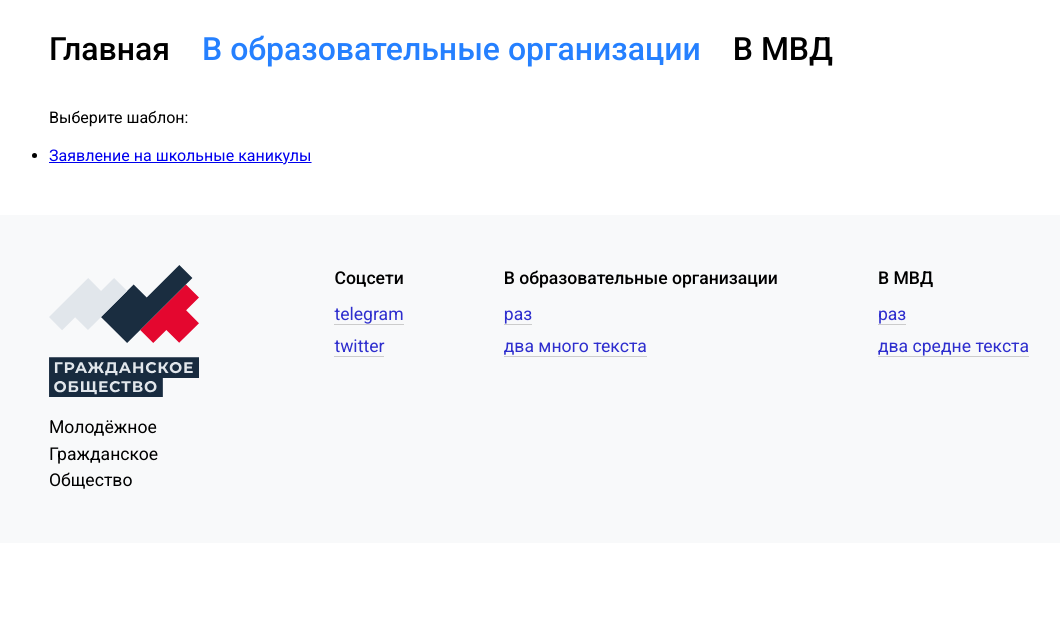
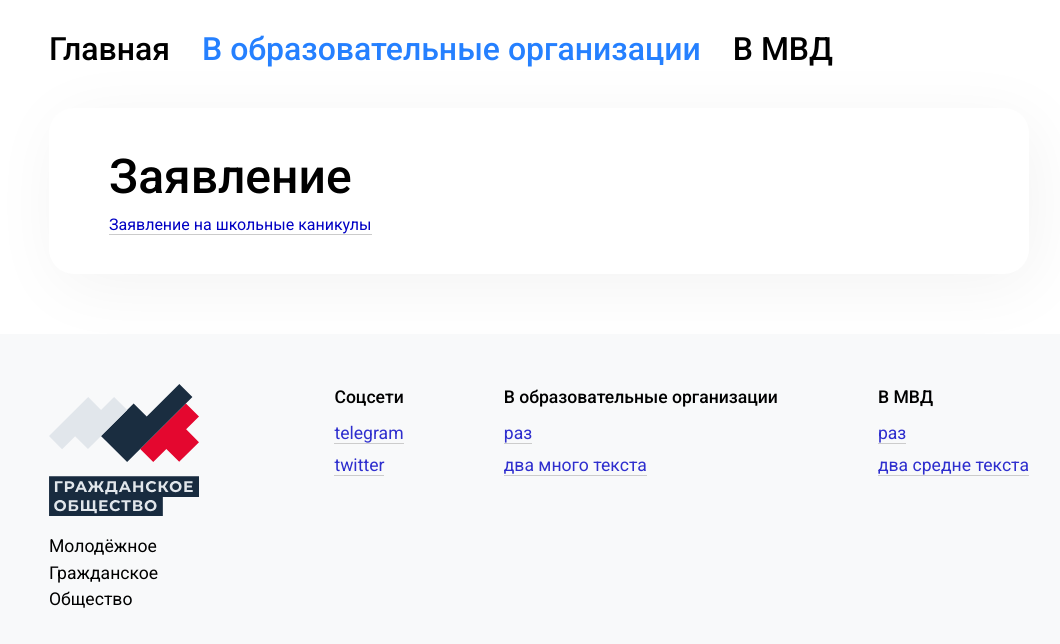
Before and after one commit to e965/civsoc-appeal-constructor, a React (Create React App) app: page /#/edu in a window 1280 px wide. Shown: the top 644 px of the page, without its empty margins (101-1161 px from the left). Built offline with nearby package versions, Linux system fonts and the light colour scheme.

Commit message:
начал верстать AppealPage
+ немного поменял роутинг, теперь это универсальная компонента для edu и police

```diff
--- a/src/components/App/AppSwitch.tsx
+++ b/src/components/App/AppSwitch.tsx
@@ -8,7 +8,7 @@ import ErrorPage from '../ErrorPage/ErrorPageContainer';
 
 import MainPage from '../Pages/Main/MainPage';
 
-import EduPage from '../EduPage/EduPageContainer';
+import AppealPage from '../AppealPage/AppealPageContainer';
 
 const AppSwitch: React.FC = () => {
     return (
@@ -21,15 +21,15 @@ const AppSwitch: React.FC = () => {
                     <MainPage />
                 </Route>
                 <Route path="/edu" exact>
-                    <EduPage />
+                    <AppealPage org="edu" />
                 </Route>
                 {EduApeals.map(Apeal => (
-                    <Route key={Apeal.id} path={`/edu/${Apeal.id}`}>
-                        <EduPage appealID={Apeal.id} />
+                    <Route key={Apeal.id} path={`/edu/${Apeal.id}`} exact>
+                        <AppealPage org="edu" appealID={Apeal.id} />
                     </Route>
                 ))}
                 <Route path="/police" exact>
-                    <p>привет))</p>
+                    <AppealPage org="police" />
                 </Route>
                 {[404].map(ErrorID => (
                     <Route key={ErrorID} path={`/error-${ErrorID}`}>
--- /dev/null
+++ b/src/components/AppealPage/AppealPage.scss
@@ -0,0 +1,47 @@
+@import '../../styles/Imports';
+
+.appeal {
+    &__head {
+        padding: 40px 60px;
+
+        background-color: #fff;
+        border-radius: 25px;
+
+        box-shadow: 7px 12px 70px rgba(#000, 0.05);
+
+        &__h {
+            font-size: 3em;
+            font-weight: 500;
+        }
+
+        &__list {
+            margin-top: 10px;
+
+            li {
+                margin-top: 10px;
+                list-style: none;
+
+                &[data-selected] {
+                    font-weight: 500;
+                }
+
+                a {
+                    text-decoration: none;
+
+                    --link-color: #0000c4;
+
+                    color: var(--link-color);
+                    border-bottom: 1px solid #cbcbcb;
+
+                    &:hover {
+                        border-color: var(--link-color);
+                    }
+                }
+            }
+        }
+    }
+
+    &__form {
+        margin-top: 50px;
+    }
+}
--- /dev/null
+++ b/src/components/AppealPage/AppealPage.tsx
@@ -0,0 +1,67 @@
+import React from 'react';
+import { Link } from 'react-router-dom';
+
+import { AppealType } from '../../data/types';
+
+import './AppealPage.scss';
+
+type PropsType = {
+    org: 'edu' | 'police';
+    AppealsSource: AppealType[];
+    SelectedAppeal: AppealType | null;
+    handleFormOnSubmit: (event: React.FormEvent<HTMLFormElement>) => void;
+};
+
+const AppealPage: React.FC<PropsType> = props => {
+    const { org } = props;
+    const { AppealsSource, SelectedAppeal } = props;
+    const { handleFormOnSubmit } = props;
+
+    return (
+        <div className="appeal">
+            <div className="appeal__head">
+                <div className="appeal__head__h">Заявление</div>
+                {AppealsSource.length === 0 ? <div className="">Заявлений нет</div> : null}
+                <ul className="appeal__head__list">
+                    {AppealsSource.map(Apeal => (
+                        <li key={Apeal.id} data-selected={Apeal.id === SelectedAppeal?.id ? '' : null}>
+                            <Link to={`/${org}/${Apeal.id}`}>{Apeal.title}</Link>
+                        </li>
+                    ))}
+                </ul>
+            </div>
+            {SelectedAppeal ? (
+                <div className="appeal__form">
+                    <form onSubmit={handleFormOnSubmit}>
+                        {Object.entries(SelectedAppeal.formFields).map(Field => (
+                            <div key={Field[0]}>
+                                <div>
+                                    <label htmlFor={Field[0]}>{Field[1].label}</label>
+                                </div>
+                                {Field[1].type === 'text' ? (
+                                    <div>
+                                        <input type="text" id={Field[0]} placeholder={Field[1].example} />
+                                    </div>
+                                ) : (
+                                    ''
+                                )}
+                                {Field[1].type === 'checkbox' ? (
+                                    <div>
+                                        <input type="checkbox" id={Field[0]} />
+                                    </div>
+                                ) : (
+                                    ''
+                                )}
+                            </div>
+                        ))}
+                        <div>
+                            <button type="submit">Получить заявление</button>
+                        </div>
+                    </form>
+                </div>
+            ) : null}
+        </div>
+    );
+};
+
+export default AppealPage;
--- /dev/null
+++ b/src/components/AppealPage/AppealPageContainer.tsx
@@ -0,0 +1,43 @@
+import React, { useState, useEffect } from 'react';
+import { Link } from 'react-router-dom';
+
+import { EduApeals } from '../../data';
+
+import { AppealType } from '../../data/types';
+
+import AppealPage from './AppealPage';
+
+type PropsType = {
+    org: 'edu' | 'police';
+    appealID?: string;
+};
+
+const EduPageContainer: React.FC<PropsType> = ({ org, appealID = '' }) => {
+    const [AppealsSource, setAppealsSource] = useState<AppealType[]>([]);
+    const [SelectedAppeal, setSelectedAppeal] = useState<AppealType | null>(null);
+
+    useEffect(() => {
+        const tmpPoliceAppeals: AppealType[] = [];
+        setAppealsSource(org === 'edu' ? EduApeals : tmpPoliceAppeals);
+    }, [org]);
+
+    useEffect(() => {
+        const Appeal = AppealsSource.find(Appeal => Appeal.id === appealID);
+
+        if (Appeal) {
+            setSelectedAppeal(Appeal);
+        } else {
+            setSelectedAppeal(null);
+        }
+        // eslint-disable-next-line react-hooks/exhaustive-deps
+    }, [AppealsSource, appealID]);
+
+    const handleFormOnSubmit = (event: React.FormEvent<HTMLFormElement>) => {
+        event.preventDefault();
+        console.log(event);
+    };
+
+    return <AppealPage {...{ org }} {...{ AppealsSource, SelectedAppeal }} {...{ handleFormOnSubmit }} />;
+};
+
+export default EduPageContainer;
--- a/src/components/EduPage/EduPageContainer.tsx
+++ /dev/null
@@ -1,87 +0,0 @@
-import React, { useState, useEffect } from 'react';
-import { Link } from 'react-router-dom';
-
-import { EduApeals } from '../../data';
-
-import { AppealType } from '../../data/types';
-
-type PropsType = {
-    appealID?: string;
-};
-
-const EduPageContainer: React.FC<PropsType> = ({ appealID = '' }) => {
-    const [SelectedAppeal, setSelectedAppeal] = useState<AppealType | null>(null);
-
-    useEffect(() => {
-        if (appealID !== '') {
-            const Appeal = EduApeals.find(Appeal => Appeal.id === appealID);
-
-            if (Appeal) {
-                setSelectedAppeal(Appeal);
-            }
-        } else {
-            setSelectedAppeal(null);
-        }
-        // eslint-disable-next-line react-hooks/exhaustive-deps
-    }, [appealID]);
-
-    const handleFormOnSubmit = (event: React.FormEvent<HTMLFormElement>) => {
-        event.preventDefault();
-        console.log(event.currentTarget);
-    };
-
-    return SelectedAppeal ? (
-        <div>
-            <div>
-                <Link to="/edu">← Вернуться назад</Link>
-            </div>
-            <br />
-            <div>
-                Выбран шаблон <q>{SelectedAppeal.title}</q>
-            </div>
-            <br />
-            <div>
-                <form onSubmit={handleFormOnSubmit}>
-                    {Object.entries(SelectedAppeal.formFields).map(Field => (
-                        <div key={Field[0]}>
-                            <div>
-                                <label htmlFor={Field[0]}>{Field[1].label}</label>
-                            </div>
-                            {Field[1].type === 'text' ? (
-                                <div>
-                                    <input type="text" id={Field[0]} placeholder={Field[1].example} />
-                                </div>
-                            ) : (
-                                ''
-                            )}
-                            {Field[1].type === 'checkbox' ? (
-                                <div>
-                                    <input type="checkbox" id={Field[0]} />
-                                </div>
-                            ) : (
-                                ''
-                            )}
-                        </div>
-                    ))}
-                    <div>
-                        <button type="submit">Получить заявление</button>
-                    </div>
-                </form>
-            </div>
-        </div>
-    ) : (
-        <div>
-            <div>Выберите шаблон:</div>
-            <br />
-            <ul>
-                {EduApeals.map(Apeal => (
-                    <li key={Apeal.id}>
-                        <Link to={`/edu/${Apeal.id}`}>{Apeal.title}</Link>
-                    </li>
-                ))}
-            </ul>
-        </div>
-    );
-};
-
-export default EduPageContainer;
--- a/src/components/Master/MasterFooter/MasterFooter.scss
+++ b/src/components/Master/MasterFooter/MasterFooter.scss
@@ -2,7 +2,7 @@
 
 .app {
     &-footer {
-        margin-top: 40px;
+        margin-top: 50px;
         padding: 40px 0;
 
         background-color: #f8f9fa;
@@ -71,7 +71,7 @@
                 border-bottom: 1px solid #ccc;
 
                 &:hover {
-                    --link-color: #2580ff;
+                    border-color: var(--link-color);
                 }
             }
 
--- a/src/components/Pages/Main/MainPage.scss
+++ b/src/components/Pages/Main/MainPage.scss
@@ -57,7 +57,7 @@
                         border-radius: 99px;
 
                         &:hover {
-                            background-color: #{lighten(#2580ff, 5%)};
+                            box-shadow: 0px 5px 40px rgba(37, 128, 255, 0.5);
                         }
                     }
                 }
--- a/src/components/Pages/Main/MainPage.tsx
+++ b/src/components/Pages/Main/MainPage.tsx
@@ -1,4 +1,5 @@
 import React from 'react';
+import { Link } from 'react-router-dom';
 
 import './MainPage.scss';
 
@@ -25,16 +26,16 @@ const MainPage: React.FC = () => {
                 <p>Примеры заявлений:</p>
                 <ul>
                     <li>
-                        <a href="#">заявление 1 asd asd </a>
+                        <Link to="/">заявление 1 asd asd </Link>
                     </li>
                     <li>
-                        <a href="#">заявление 2 asdads da</a>
+                        <Link to="/">заявление 2 asdads da</Link>
                     </li>
                     <li>
-                        <a href="#">заявление 3 asd</a>
+                        <Link to="/">заявление 3 asd</Link>
                     </li>
                     <li>
-                        <a href="#">заявление 4</a>
+                        <Link to="/">заявление 4</Link>
                     </li>
                 </ul>
             </div>
--- a/src/index.scss
+++ b/src/index.scss
@@ -24,4 +24,8 @@ body {
     font-size: 16px;
 }
 
+a {
+    transition: all 0.2s ease-in-out;
+}
+
 @import './styles/Common';
```
